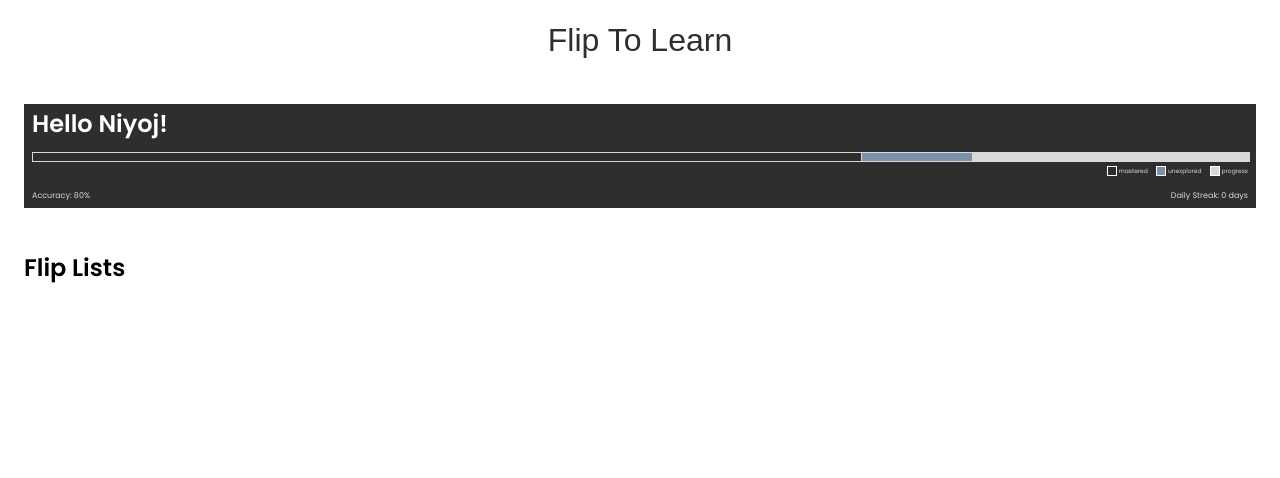
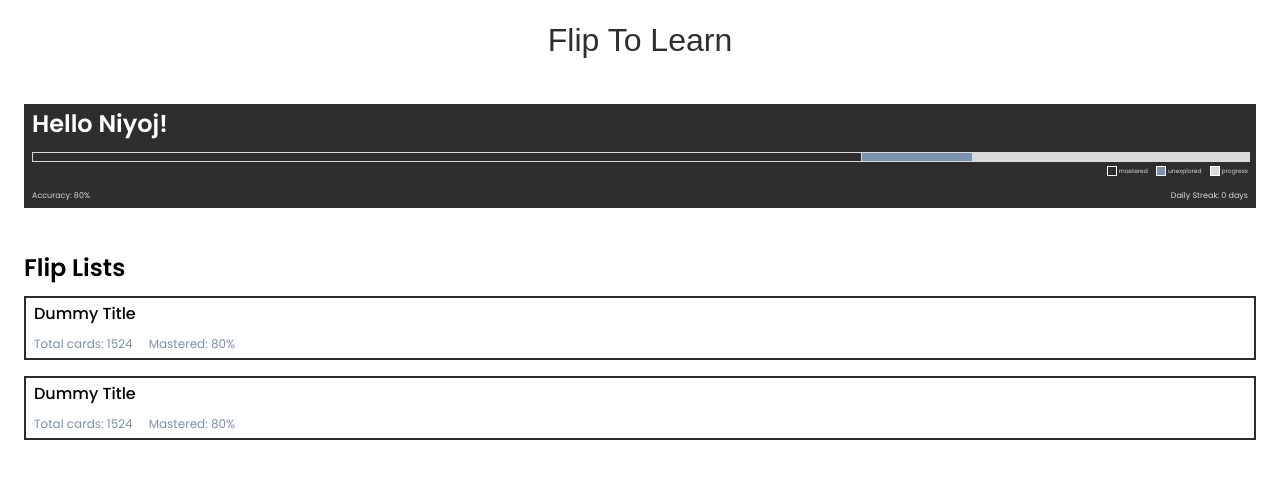
Before and after one commit to niyoj/fliptolearn, a React (Vite) app: page / in a window 1280 px wide. Shown: the top 478 px of the page. Built offline with nearby package versions, Linux system fonts and the light colour scheme; a web font is replaced by a local one.

Commit message:
creates strucutre for flip list

```diff
--- a/src/App.jsx
+++ b/src/App.jsx
@@ -1,4 +1,5 @@
 import styles from "./App.module.css";
+import FlipList from "./components/FlipList/FlipList";
 import MiniDashboard from "./ui/MiniDashboard/MiniDashboard";
 
 function App() {
@@ -11,6 +12,8 @@ function App() {
 
       <main className={styles["app__main"]}>
         <h1>Flip Lists</h1>
+
+        <FlipList />
       </main>
     </div>
   );
--- a/src/App.module.css
+++ b/src/App.module.css
@@ -25,6 +25,9 @@
 }
 
 .app__main {
+  display: flex;
+  flex-direction: column;
+  gap: 2rem;
 }
 
 .app__main h1 {
--- /dev/null
+++ b/src/components/FlipList/FlipList.jsx
@@ -0,0 +1,11 @@
+import FlipListItem from "../FlipListItem/FlipListItem";
+import styles from "./FlipList.module.css";
+
+export default function FlipList() {
+  return (
+    <>
+      <FlipListItem />
+      <FlipListItem />
+    </>
+  );
+}
--- /dev/null
+++ b/src/components/FlipListItem/FlipListItem.jsx
@@ -0,0 +1,13 @@
+import styles from "./FlipListItem.module.css";
+
+export default function FlipListItem() {
+  return (
+    <div className={styles["flip_list_item"]}>
+      <p className={styles["flip_list_item__title"]}>Dummy Title</p>
+      <footer className={styles["flip_list_item__footer"]}>
+        <p>Total cards: 1524</p>
+        <p>Mastered: 80%</p>
+      </footer>
+    </div>
+  );
+}
--- /dev/null
+++ b/src/components/FlipListItem/FlipListItem.module.css
@@ -0,0 +1,20 @@
+.flip_list_item {
+  display: flex;
+  flex-direction: column;
+  gap: 2rem;
+  padding: 8px;
+  border: 2px solid var(--primary-color);
+}
+
+.flip_list_item__title {
+  font-size: 2rem;
+  font-weight: 500;
+}
+
+.flip_list_item__footer {
+  display: flex;
+  flex-direction: row;
+  gap: 2rem;
+  font-size: 1.5rem;
+  color: var(--neutral-alt-color);
+}
```
Also changed, not shown: src/components/FlipList/FlipList.module.css (added).
